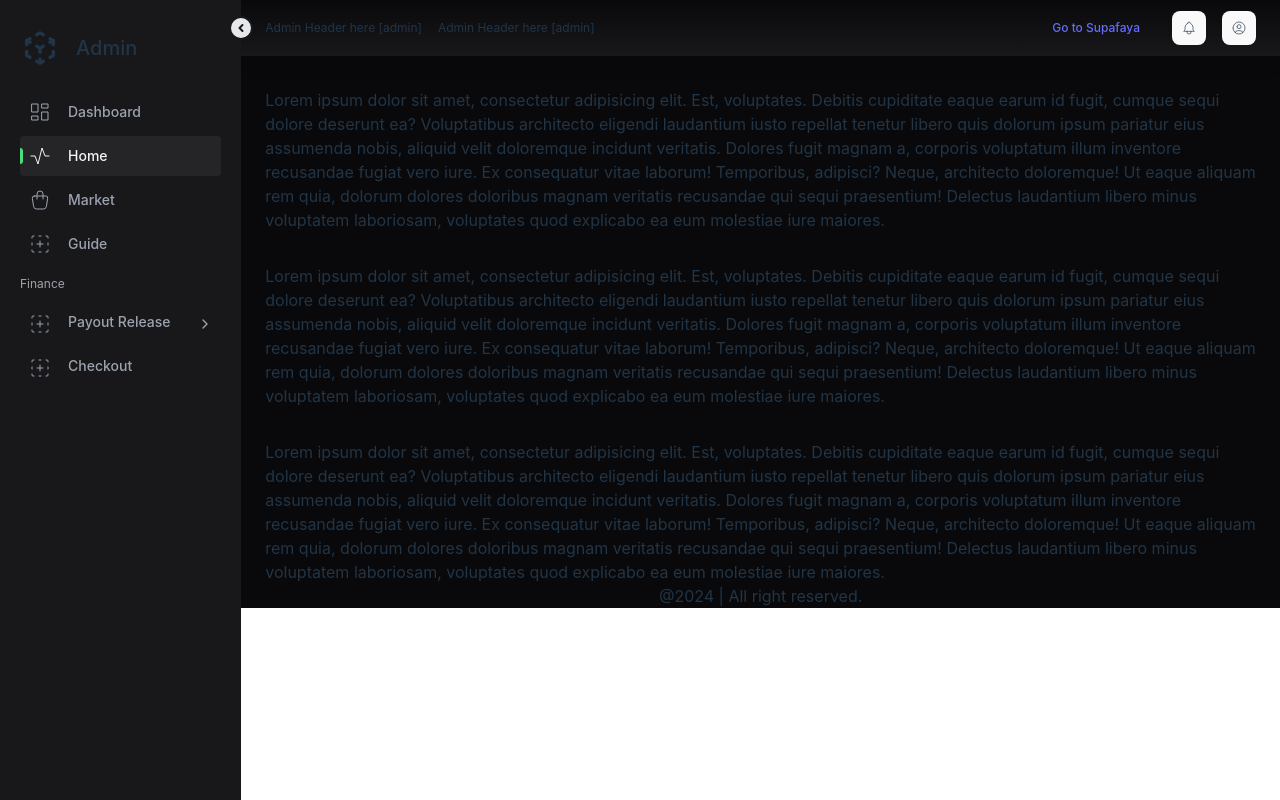
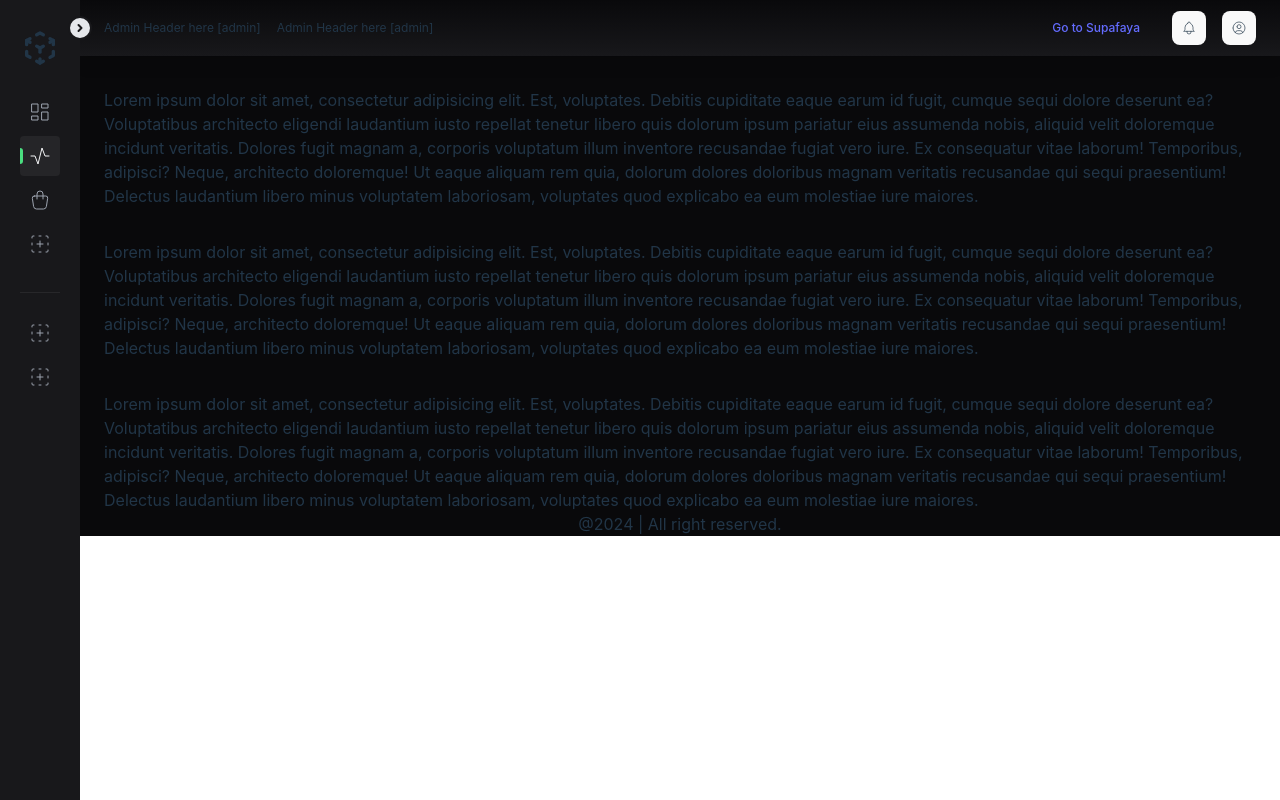
Before and after one commit to adazol123/lab-firebase, a React (Vite) app: page /admin/home in a window 1280 px wide. Built offline with nearby package versions, Linux system fonts and the light colour scheme.

Commit message:
Feature/state management (#4)
* updated default state on metadata slice

* connect nav toggle state to global state

```diff
--- a/src/components/elements/sidebar/AdminSidebar.jsx
+++ b/src/components/elements/sidebar/AdminSidebar.jsx
@@ -9,11 +9,12 @@ import React from "react";
 import { NavLink } from "react-router-dom";
 import { Link } from "react-router-dom";
 import { useNavigate } from "react-router-dom";
+import { useGlobalStoreOnly } from "../../../store";
 
 const AdminSidebar = () => {
-  const [isOpen, setIsOpen] = React.useState(true);
+  const { metadata, dispatchMetadata } = useGlobalStoreOnly(store => store)
   const navigate = useNavigate();
-
+  const isOpen = metadata.isAdminNavToggled
   const menu = [
     {
       label: "Dashboard",
@@ -56,6 +57,13 @@ const AdminSidebar = () => {
       ],
     },
   ];
+
+  const handleToggle = () => {
+    dispatchMetadata({
+        isAdminNavToggled: !metadata.isAdminNavToggled
+
+    })
+  }
   return (
     <div
       className={`${
@@ -66,7 +74,7 @@ const AdminSidebar = () => {
         title={isOpen ? "Collapse" : "Expand"}
         className={`transition-transform duration-400 absolute cursor-pointer rounded-full -right-3 top-4 border-2 border-zinc-900 p-1 hover:bg-gray-200 bg-gray-200 text-zinc-900 hover:text-gray-800 focus:outline-none
         ${isOpen ? "rotate-0" : "rotate-180"}`}
-        onClick={() => setIsOpen(!isOpen)}
+        onClick={handleToggle}
       >
         <IconChevronLeft size={12} stroke={4} />
       </button>
--- a/src/store/metadata/metadataSlice.js
+++ b/src/store/metadata/metadataSlice.js
@@ -5,12 +5,12 @@ export const initialState = {
 export const createMetadataSlice = (set) => ({
   metadata: initialState,
   //inside react component setter
-  setGeneral(payload) {
+  dispatchMetadata(payload) {
     set(
       (state) => ({
         ...state,
-        metdata: {
-          ...state.metdata,
+        metadata: {
+          ...state.metadata,
           ...payload,
         },
       }),
```
